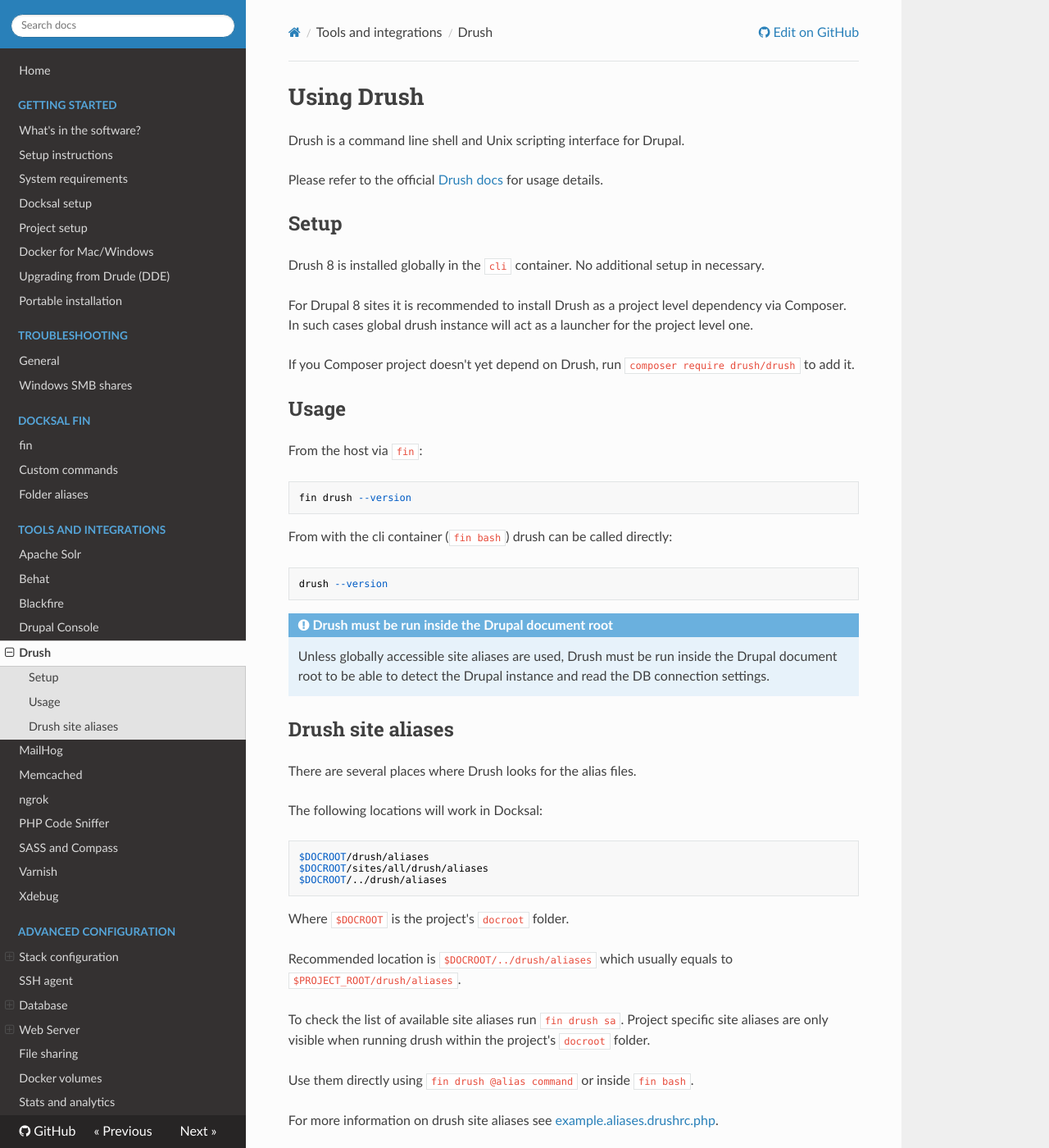
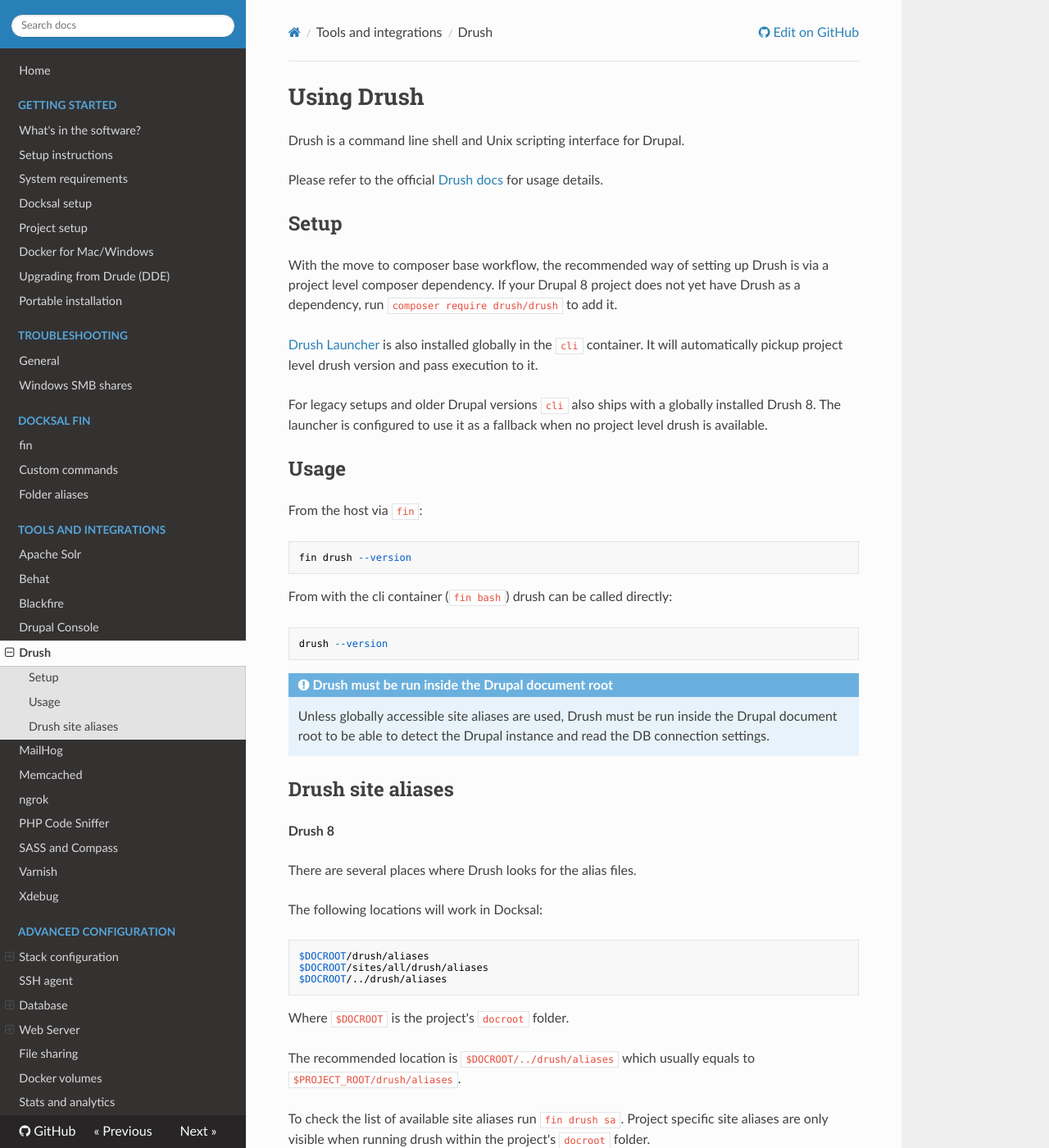
Before and after one commit to docksal/docksal, an MkDocs documentation site: the page built from docs/tools/drush.md, in a window 1280 px wide and 1400 px high. Shown: the whole window at 82% size. Built offline with MkDocs 1.6.1, drawn with Linux system fonts in a browser that asks for light colours; nearby versions of some CDN libraries; old or Windows-style settings are respelled for this version of MkDocs; some of the changed text lies outside the part shown.

Commit message:
Updated drush docs
- Drush Launcher
- Site aliases with Drush 9

[ci skip]

````diff
--- a/docs/tools/drush.md
+++ b/docs/tools/drush.md
@@ -2,16 +2,19 @@
 
 Drush is a command line shell and Unix scripting interface for Drupal.
 
-Please refer to the official [Drush docs](http://www.drush.org/en/master/) for usage details.
+Please refer to the official [Drush docs](http://docs.drush.org/) for usage details.
 
 ## Setup
 
-Drush 8 is installed globally in the `cli` container. No additional setup in necessary.
+With the move to composer base workflow, the recommended way of setting up Drush is via a project level composer
+dependency. If your Drupal 8 project does not yet have Drush as a dependency,
+run `composer require drush/drush` to add it.
 
-For Drupal 8 sites it is recommended to install Drush as a project level dependency via Composer.
-In such cases global drush instance will act as a launcher for the project level one.
+[Drush Launcher](https://github.com/drush-ops/drush-launcher) is also installed globally in the `cli` container.
+It will automatically pickup project level drush version and pass execution to it.
 
-If you Composer project doesn't yet depend on Drush, run `composer require drush/drush` to add it.
+For legacy setups and older Drupal versions `cli` also ships with a globally installed Drush 8.
+The launcher is configured to use it as a fallback when no project level drush is available.
 
 ## Usage
 
@@ -34,6 +37,8 @@ drush --version
 <a name="site-aliases"></a>
 ## Drush site aliases
 
+**Drush 8**
+
 There are several places where Drush looks for the alias files.
 
 The following locations will work in Docksal:
@@ -46,10 +51,30 @@ $DOCROOT/../drush/aliases
 
 Where `$DOCROOT` is the project's `docroot` folder.
 
-Recommended location is `$DOCROOT/../drush/aliases` which usually equals to `$PROJECT_ROOT/drush/aliases`.
+The recommended location is `$DOCROOT/../drush/aliases` which usually equals to `$PROJECT_ROOT/drush/aliases`.
 
-To check the list of available site aliases run `fin drush sa`. Project specific site aliases are only visible when running drush within the project's `docroot` folder.
-
+To check the list of available site aliases run `fin drush sa`.
+Project specific site aliases are only visible when running drush within the project's `docroot` folder.
 Use them directly using `fin drush @alias command` or inside `fin bash`.
 
-For more information on drush site aliases see [example.aliases.drushrc.php](https://github.com/drush-ops/drush/blob/master/examples/example.aliases.drushrc.php).
+For more information on drush site aliases see
+[example.aliases.drushrc.php](https://github.com/drush-ops/drush/tree/8.x/examples/example.aliases.drushrc.php).
+
+**Drush 9**
+
+Drush 9 uses `yml` files to store configuration.
+See [example.site.yml](https://github.com/drush-ops/drush/blob/master/examples/example.site.yml) for more information.
+
+You can use the following locations to store site aliases with Drush 9:
+
+The following locations will work in Docksal:
+
+```bash
+$DOCROOT/drush/sites
+$DOCROOT/../drush/sites
+```
+
+Where `$DOCROOT` is the project's `docroot` folder.
+
+These locations are no longer searched recursively in Drush 9;
+alias files must appear directly inside one of the search locations, or it will not be found.
````
